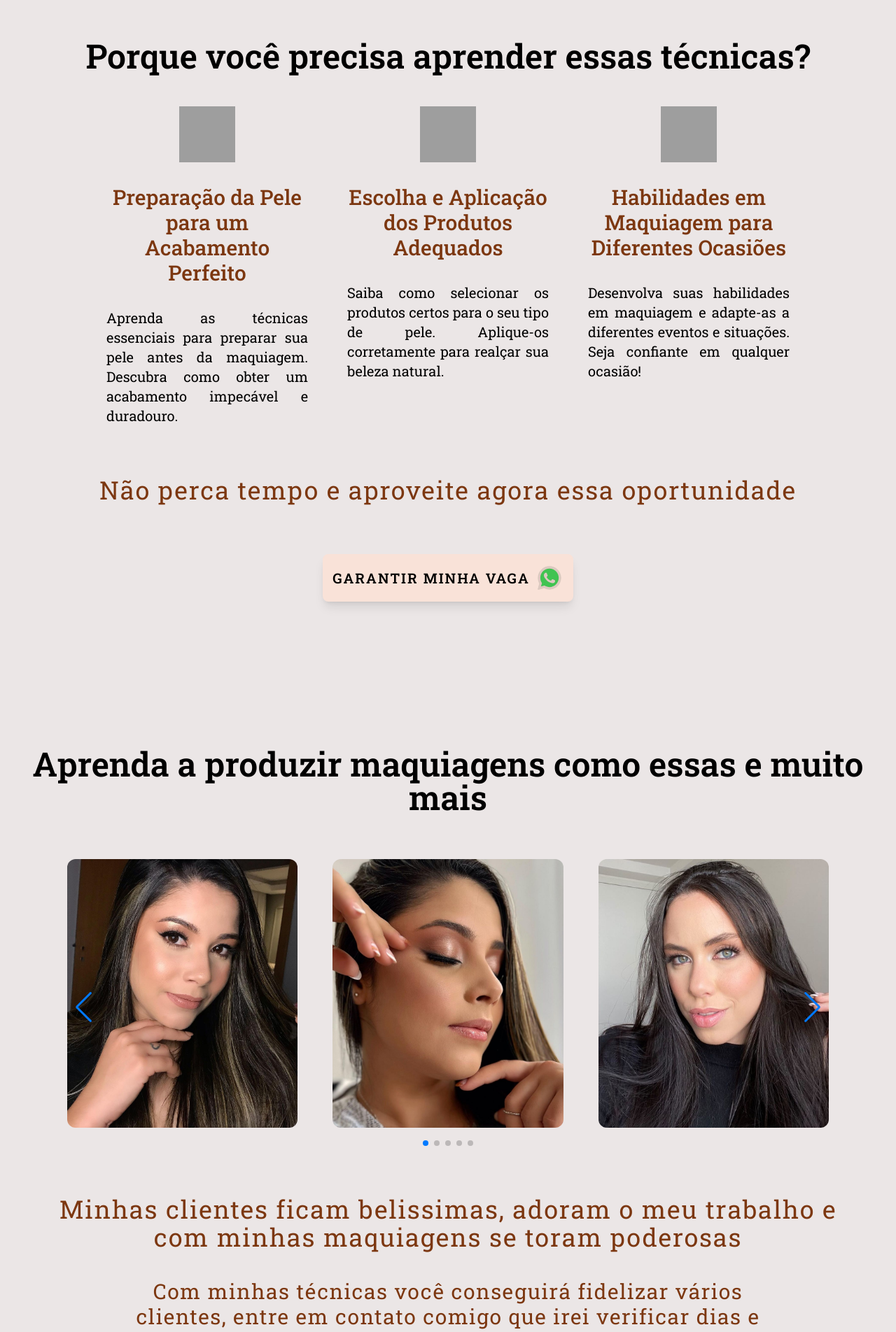
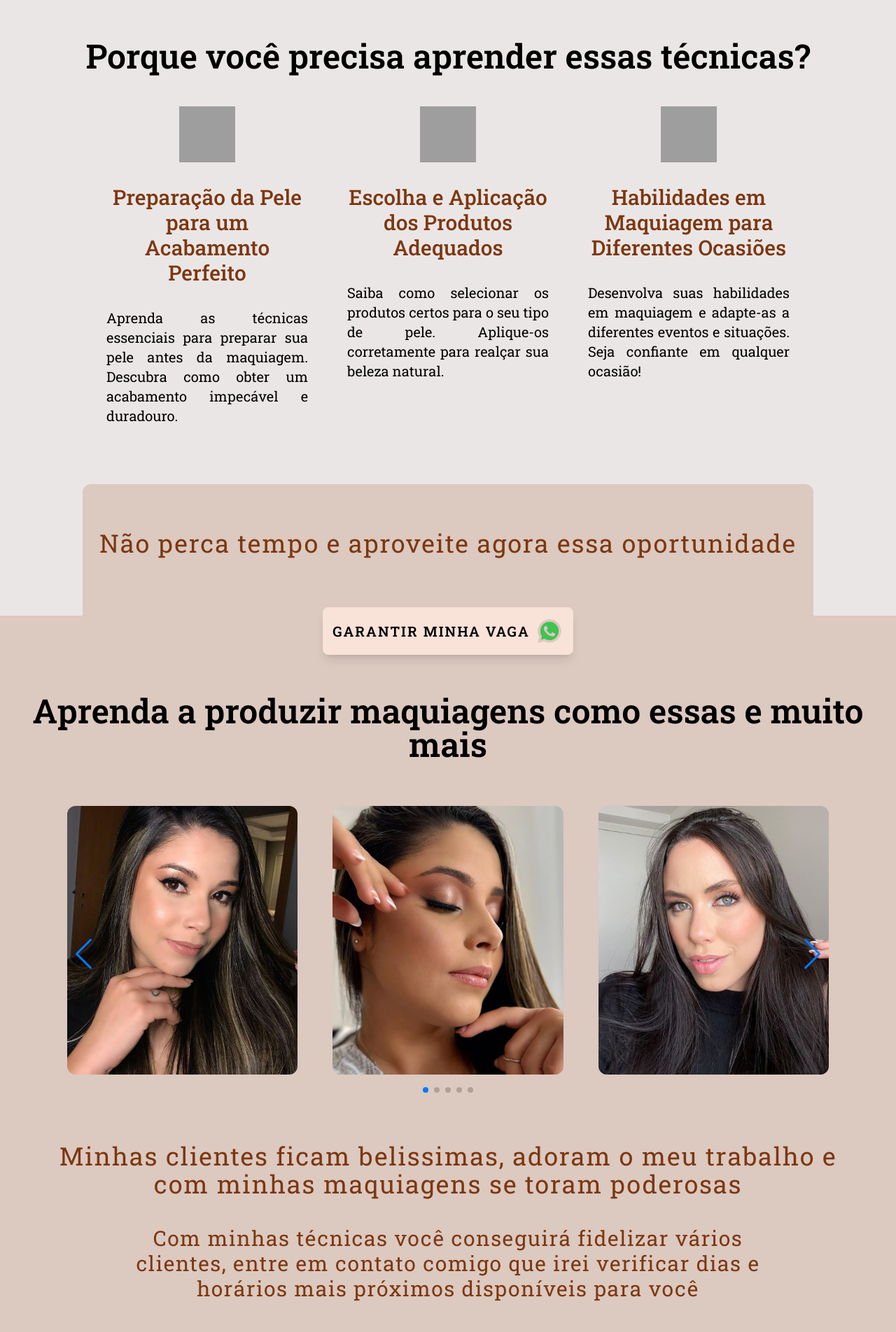
Before and after one commit to tiago-forward/landing-page-curso-evelyn, a React (Vite) app: page / in a window 1280 px wide. Shown: the part 2600-4504 px from the top of the page at 70% size. Built offline with nearby package versions, Linux system fonts and the light colour scheme; grey boxes are pictures that could not be loaded; a web font is replaced by a local one.

Commit message:
adjustments to section positioning

```diff
--- a/src/pages/Home/components/Sections/benefits.tsx
+++ b/src/pages/Home/components/Sections/benefits.tsx
@@ -7,8 +7,8 @@ export function Benefits() {
     return (
         <>
             <Title text="Porque você precisa aprender essas técnicas?" />
-            <div className="max-w-6xl mx-auto flex flex-col items-center gap-8 p-4">
-                <ul className="grid justify-center gap-14 font-robotoSlab lg:grid-cols-18x3">
+            <div className="relative max-w-6xl mx-auto flex flex-col items-center gap-8 p-4">
+                <ul className="grid justify-center gap-14 font-robotoSlab mb-36 md:mb-40 lg:mb-44 lg:grid-cols-18x3">
                     {benefits.map((benefit) => (
                         <li key={benefit.id} className="flex flex-col items-center gap-8 font-medium">
                             <img className="size-20" src={benefit.icon} alt={benefit.alt} />
@@ -17,8 +17,10 @@ export function Benefits() {
                         </li>
                     ))}
                 </ul>
-                <p className="z-10 text-3xl text-center text-tertiary tracking-wider font-robotoSlab lg:text-4xl lg:my-10">Não perca tempo e aproveite agora essa oportunidade</p>
-                <CallToActionAnchor />
+                <div className="absolute bottom-[-10rem] flex flex-col gap-8 items-center bg-pr-2 rounded-xl p-6">
+                    <p className="z-10 text-3xl text-center text-tertiary tracking-wider font-robotoSlab lg:text-4xl lg:my-10">Não perca tempo e aproveite agora essa oportunidade</p>
+                    <CallToActionAnchor />
+                </div>
             </div>
         </>
     )
--- a/src/pages/Home/index.tsx
+++ b/src/pages/Home/index.tsx
@@ -26,7 +26,7 @@ export function Home() {
       <section id="beneficios" className="bg-pr-1 py-20 relative">
         <Benefits />
       </section>
-      <section id="duvidas" className="bg-pr-1 py-20">
+      <section id="duvidas" className="bg-pr-2 py-20">
         <MyWork />
       </section>
       <section id="duvidas" className="bg-pr-1 py-20">
```
